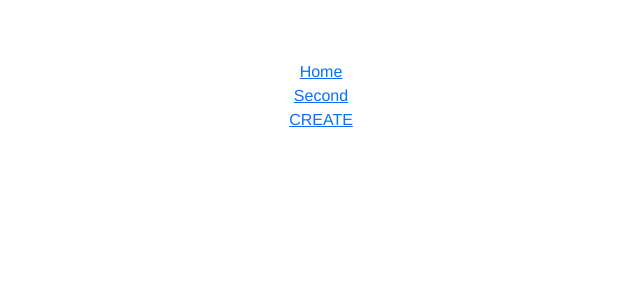
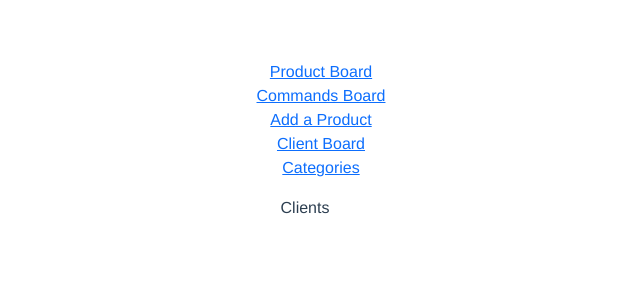
Before and after one commit to LouisYang95/DashboardAdmin, a Vue app in the folder dashboard-admin/: page /clients in a window 1280 px wide. Before the commit this address had no page. Shown: the top 300 px of the page, without its empty margins (335-975 px from the left). Built offline with nearby package versions, Linux system fonts and the light colour scheme.

Commit message:
Reformat (again)

```diff
--- a/dashboard-admin/src/App.vue
+++ b/dashboard-admin/src/App.vue
@@ -4,13 +4,19 @@
     <header>
       <ul>
         <li>
-          <router-link exact to="/">Home</router-link>
+          <router-link exact to="/">Product Board</router-link>
         </li>
         <li>
-          <router-link exact to="/secondpage">Second</router-link>
+          <router-link exact to="/commands">Commands Board</router-link>
         </li>
         <li>
-          <router-link exact to="/products/add">CREATE</router-link>
+          <router-link exact to="/products/add">Add a Product</router-link>
+        </li>
+        <li>
+          <router-link exact to="/clients">Client Board</router-link>
+        </li>
+        <li>
+          <router-link exact to="/categories">Categories</router-link>
         </li>
       </ul>
     </header>
--- /dev/null
+++ b/dashboard-admin/src/components/CategoriesBoard.vue
@@ -0,0 +1,15 @@
+<template>
+    <div>
+        Categories
+    </div>
+</template>
+
+<script>
+export default {
+
+}
+</script>
+
+<style>
+
+</style>
--- /dev/null
+++ b/dashboard-admin/src/components/ClientBoard.vue
@@ -0,0 +1,15 @@
+<template>
+  <div>
+    Clients
+  </div>
+</template>
+
+<script>
+export default {
+
+}
+</script>
+
+<style>
+
+</style>
--- /dev/null
+++ b/dashboard-admin/src/components/CommandsBoard.vue
@@ -0,0 +1,15 @@
+<template>
+    <div>
+        Commands
+    </div>
+</template>
+
+<script>
+export default {
+
+}
+</script>
+
+<style>
+
+</style>
--- a/dashboard-admin/src/router/index.js
+++ b/dashboard-admin/src/router/index.js
@@ -1,26 +1,38 @@
 import ProductsBoard from '../components/ProductsBoard.vue'
 import { createRouter, createWebHistory } from 'vue-router'
 
-import SecondPage from '../pages/SecondPage.vue'
+import CommandsBoard from '../components/CommandsBoard.vue'
 import FormAddProduct from '../components/FormAddProduct.vue'
+import ClientBoard from '../components/ClientBoard.vue'
+import CategoriesBoard from '../components/CategoriesBoard.vue'
 
 // declaration des différentes routes
 const routes = [
     {
-        name: 'home',
+        name: 'productBoard',
         path: '/',
         component: ProductsBoard
 
     },
     {
-        name: 'secondpage',
-        path: '/secondpage',
-        component: SecondPage
+        name: 'commandsBoard',
+        path: '/commands',
+        component: CommandsBoard
     },
     {
         naem: 'formulaireProducts',
         path: '/products/add',
         component: FormAddProduct
+    },
+    {
+        name: 'clientBoard',
+        path: '/clients',
+        component: ClientBoard
+    },
+    {
+        name: 'categoriesBoard',
+        path: '/categories',
+        component: CategoriesBoard
     }
 ]
 
```
